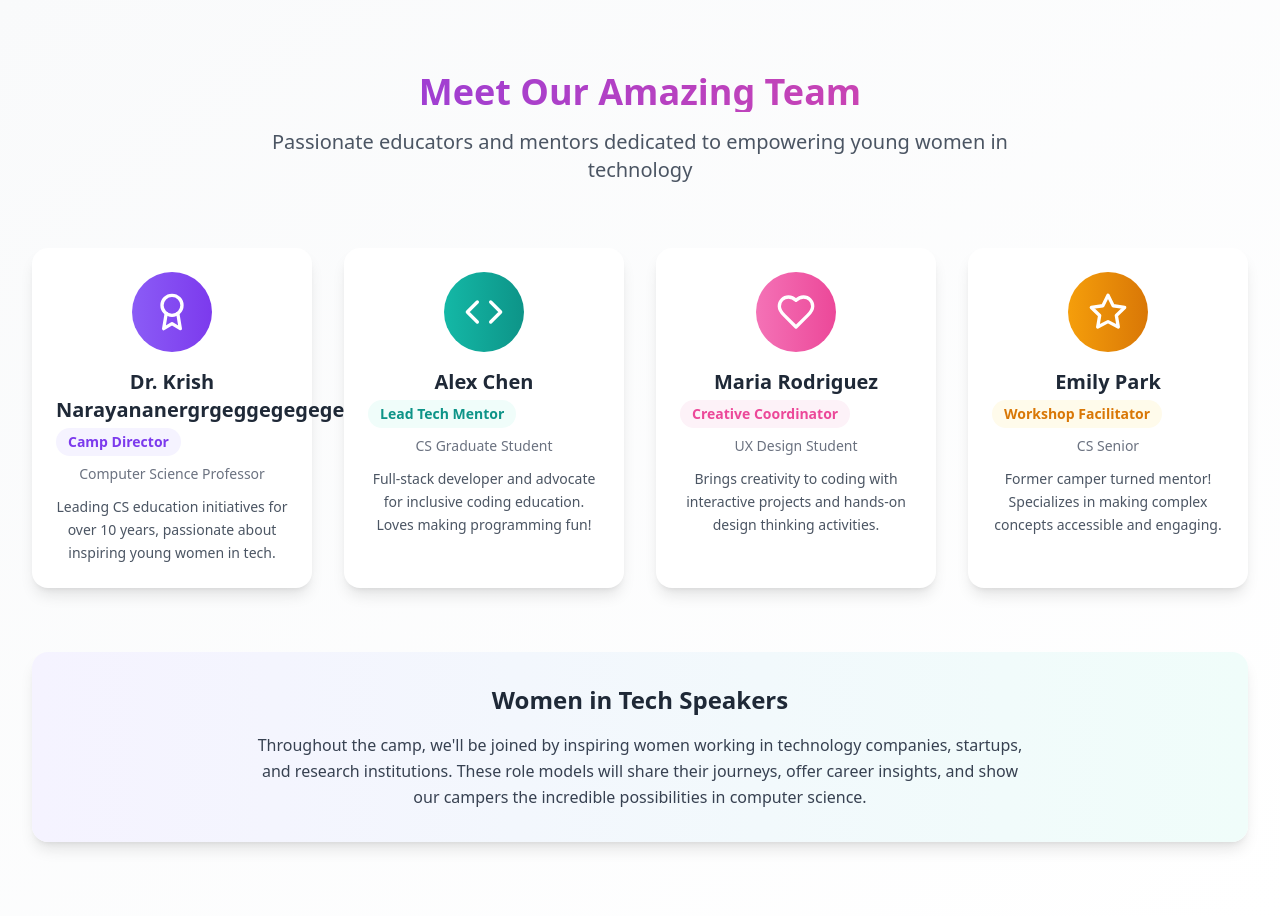
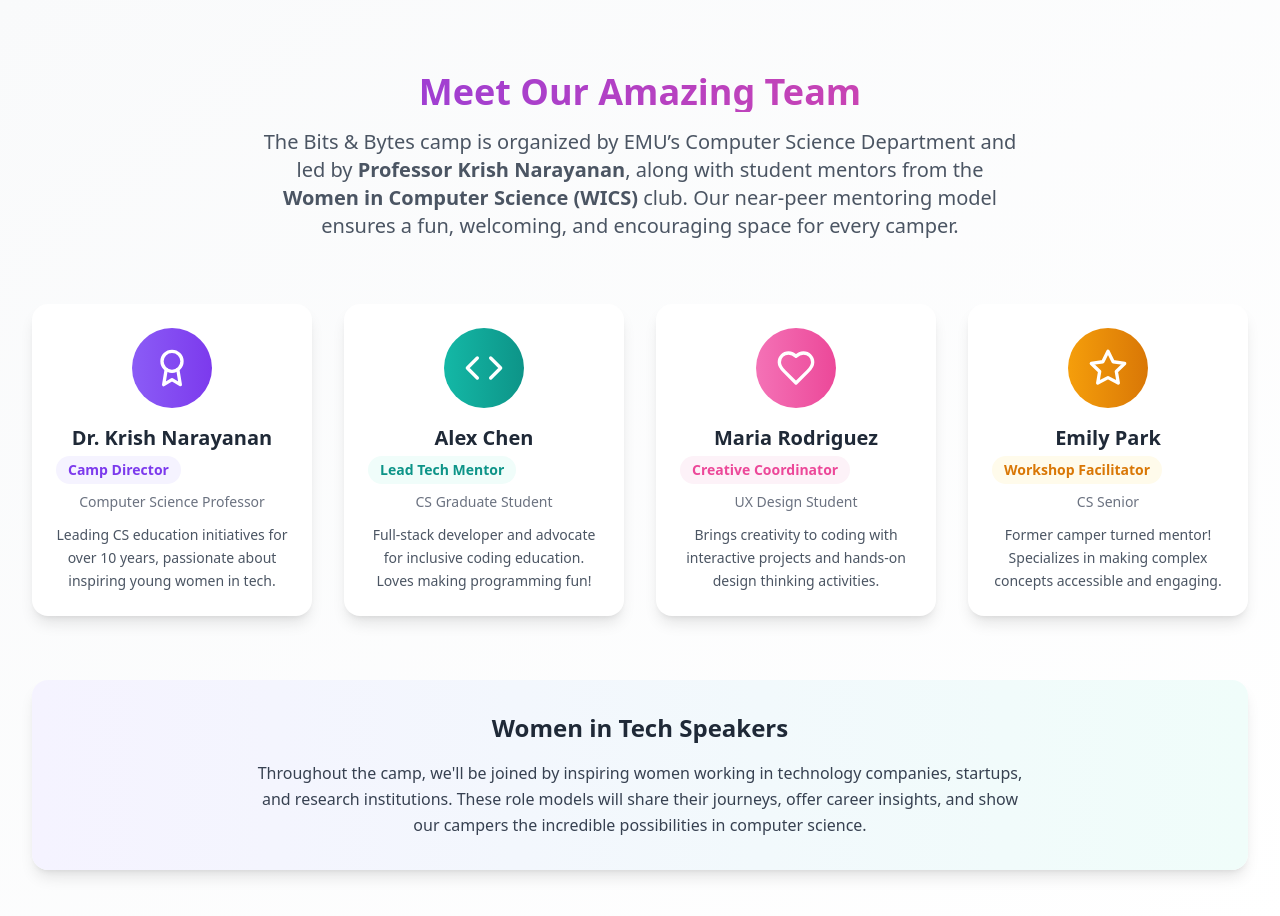
Before and after one commit to Chanuth-Jayatissa/BitsAndBytesWebsite, a React (Vite) app: page / in a window 1280 px wide. Shown: the part 1940-2856 px from the top of the page. Built offline with nearby package versions, Linux system fonts and the light colour scheme.

Commit message:
testing03

```diff
--- a/src/components/Team.tsx
+++ b/src/components/Team.tsx
@@ -3,7 +3,7 @@ import { Star, Award, Heart, Code } from 'lucide-react';
 const Team = () => {
   const teamMembers = [
     {
-      name: 'Dr. Krish Narayananergrgeggegegegegg',
+      name: 'Dr. Krish Narayanan',
       title: 'Camp Director',
       role: 'Computer Science Professor',
       description: 'Leading CS education initiatives for over 10 years, passionate about inspiring young women in tech.',
@@ -54,7 +54,7 @@ const Team = () => {
             Meet Our Amazing Team
           </h2>
           <p className="text-xl text-gray-600 max-w-3xl mx-auto">
-            Passionate educators and mentors dedicated to empowering young women in technology
+              The Bits & Bytes camp is organized by EMU’s Computer Science Department and led by <strong>Professor Krish Narayanan</strong>, along with student mentors from the <strong>Women in Computer Science (WICS)</strong> club. Our near-peer mentoring model ensures a fun, welcoming, and encouraging space for every camper.
           </p>
         </div>
 
```
